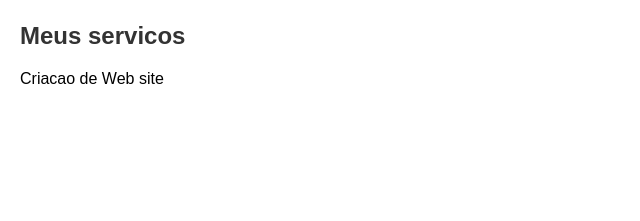
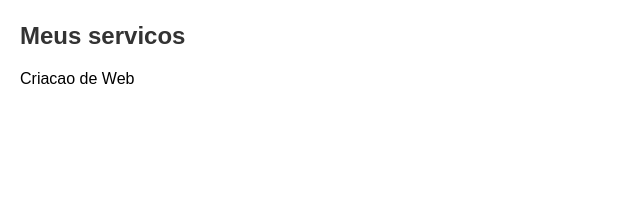
Before and after one commit to Themosmy/portfolio, a plain HTML site: page client/index.html in a window 1280 px wide. Shown: the part 345-566 px from the top of the page, 0-640 px from the left. Drawn offline with Linux system fonts and the light colour scheme.

Commit message:
update index.html

```diff
--- a/client/index.html
+++ b/client/index.html
@@ -25,7 +25,7 @@
 
     <section id="Serviço">
       <h2>Meus servicos</h2>
-      <p>Criacao de Web site</p>
+      <p>Criacao de Web</p>
     </section>
 
     <section id="portfolio">
```
